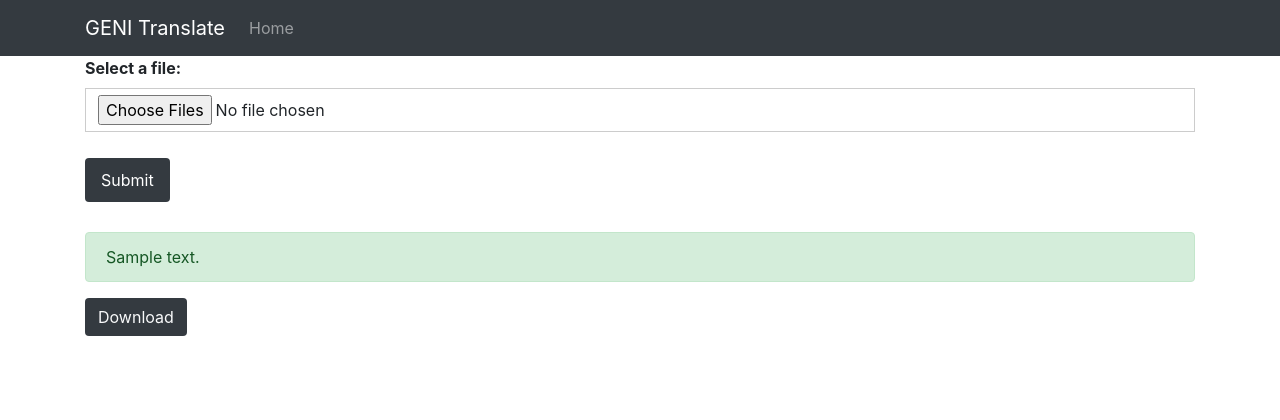
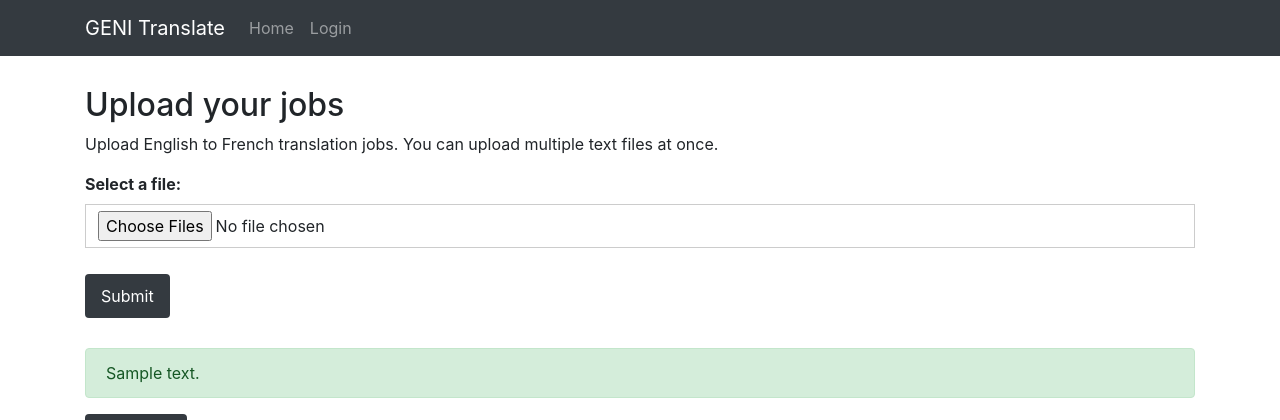
Before and after one commit to blueCormorant/Cloud-Computing-Term-Project, a Flask app: template templates/index.html in a window 1280 px wide. Shown: the top 420 px of the page. Run offline with Flask 2, Linux system fonts and the light colour scheme; the template is opened without the code that fills it: most values are stand-ins (such as "Sample title", 1, 10 or a date in 2020); some libraries are stand-ins or nearby versions.

Commit message:
Add links and routing

```diff
--- a/app.py
+++ b/app.py
@@ -47,17 +47,29 @@ def login_get():
     form = LoginForm()
     return render_template("login.html", title="Login", form=form)
 
+@app.route('/login', methods=['POST'])
+def login_post():
+    form = LoginForm()
+    return render_template("login.html", title="Login", form=form)
+
 @app.route('/signup', methods=['GET'])
 def signup_get():
     form = SignupForm()
     return render_template('signup.html', title='Signup', form=form)
 
+@app.route('/signup', methods=['POST'])
+def signup_post():
+    form = SignupForm()
+    return render_template('signup.html', title='Signup', form=form)
+
 @app.route("/logout")
 def logout():
+    """
     session.pop("username", None)
     session.pop("user_id", None)
     session.pop("logged_in", None)
     flash("You have been logged out")
+    """
     return redirect(url_for("login_get"))
 
 if __name__ == '__main__':
--- a/templates/base.html
+++ b/templates/base.html
@@ -21,6 +21,7 @@
         <div class="collapse navbar-collapse" id="navbarNavAltMarkup">
             <div class="navbar-nav">
                 <a class="nav-item nav-link" href="{{ url_for('index') }}">Home</a>
+                <a class="nav-item nav-link" href="{{ url_for('login_get') }}">Login</a>
             </div>
         </div>
     </div>
--- a/templates/index.html
+++ b/templates/index.html
@@ -10,9 +10,16 @@
         </div>
     {% endfor %}
 </div>
+
+<div class="container" style="padding-bottom: 30px;"></div>
+
 {% endif %}
 
+<div class="container" style="padding-top: 30px;"></div>
+
 <div class="container">
+    <h2>Upload your jobs</h2>
+    <p>Upload English to French translation jobs. You can upload multiple text files at once.</p>
     <form action="/upload" method="POST" enctype="multipart/form-data">
         <div class="form-group">
             <label for="file">Select a file:</label>
@@ -37,8 +44,6 @@
     <button class="btn btn-link bg-dark text-light" onclick="download()">Download</button>
 </div>
 
-{% endif %}
-
 <script>
 function download() {
     var zip = new JSZip();
@@ -60,4 +65,6 @@ function download() {
 }
 </script>
 
+{% endif %}
+
 {% endblock %}
--- a/templates/signup.html
+++ b/templates/signup.html
@@ -26,7 +26,7 @@
           <span class="invalid-feedback d-block">{{ error }}</span>
         {% endfor %}
       </div>
-      {{ form.submit(class_="btn btn-dark w-100", value="Sign up") }}
+      {{ form.submit(class_="btn bg-dark w-100", value="Sign up") }}
     </form>
   </div>
   <div class="text-center mt-4">
```
Also changed, not shown: templates/login.html (+2 -6 lines). Lines whose indentation alone changed are shown as unchanged.
